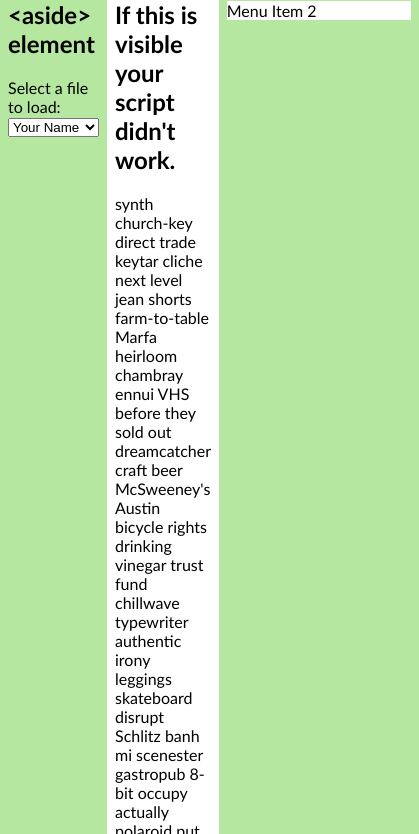
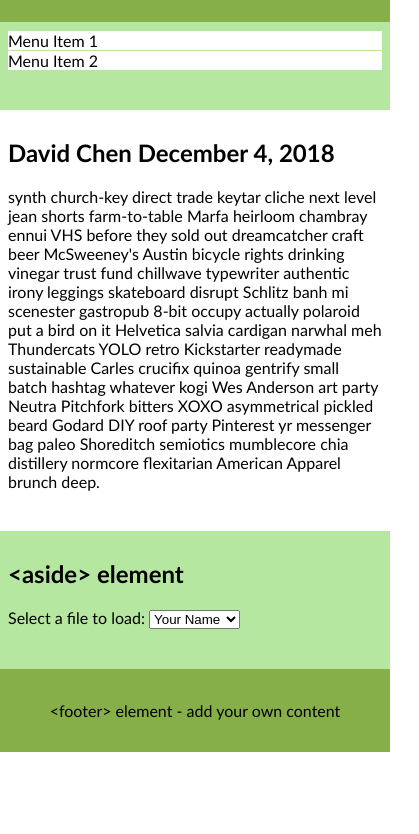
Before and after one commit to dxc7649/igme230, a plain HTML site: page fall2018sample/fall2018sample.html in a window 390 px wide. Shown: the part 92-926 px from the top of the page, 419 px wide, since content can reach past the window. After the commit the page ends 844 px from the top, so only its background shows below. Drawn offline with nearby package versions, Linux system fonts and the light colour scheme.

Commit message:
still practical

```diff
--- a/fall2018sample/fall2018sample.css
+++ b/fall2018sample/fall2018sample.css
@@ -56,6 +56,7 @@ header {
     grid-area: header;
     display: flex;
     justify-content: center;
+    align-items: center;
 }
 
 aside {
@@ -74,6 +75,23 @@ footer {
     grid-area: footer;
     display: flex;
     justify-content: center;
+    align-items: center;
+}
+
+@media screen and (max-width: 460px) {
+    #wrapper {
+        width: 100vw;
+
+        grid-template-areas:
+        "header"
+        "sidenav"
+        "article"
+        "sidebar"
+        "footer";
+
+        grid-template-columns: 1fr;
+        grid-template-rows: auto auto auto auto auto;
+    }
 }
 
 .menuitem {
--- a/fall2018sample/fall2018sample.js
+++ b/fall2018sample/fall2018sample.js
@@ -1,8 +1,13 @@
 /* Don't use <script> tags in a linked js file! */
-$(".menubox:first").click(function() {
-    $(".submenu:first").slideToggle("slow");
+$(".menuitem").click(function() {
+    $(this).next().slideToggle("slow");
 })
 
-$(".menubox: nth-child(2)").click(function() {
-    $(".submenu:second").slideToggle("slow");
-})
+let showcontent = ("content1.txt")
+$("#choose-content").val(showcontent);
+$("#content").load(showcontent);
+
+$("choose-content").change(function (){
+    showcontent = $(this).val();
+    $("#content").load(showcontent);
+});
```
Also changed, not shown: fall2018sample/content1.txt.
